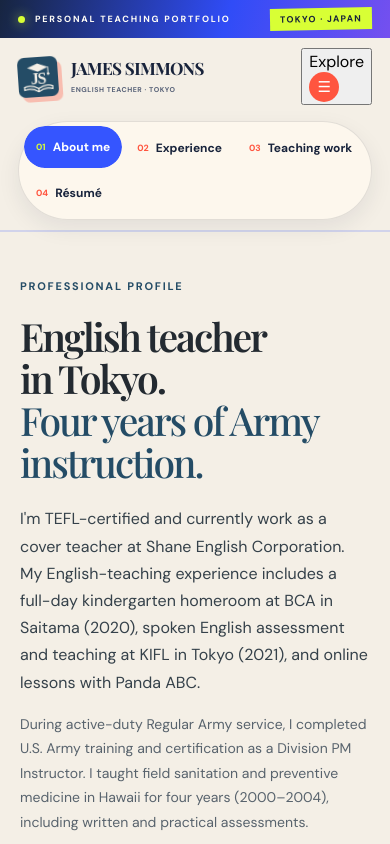
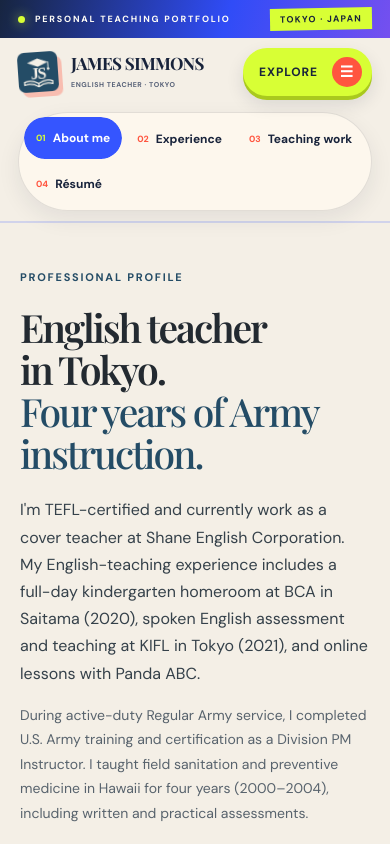
Before and after one commit to desukara/portfolio, a Next.js app: page /about in a window 390 px wide. Shown: the top 844 px of the page. Built offline with nearby package versions, Linux system fonts and the light colour scheme; a web font is replaced by a local one.

Commit message:
Style controlled mobile navigation toggle

```diff
--- a/app/home-motion.css
+++ b/app/home-motion.css
@@ -770,11 +770,47 @@
   .site-header .nav-cta { display: none; }
 }
 
-@media (max-width: 800px) {
-  .site-header .mobile-menu:not([open]) nav { display: none; }
-}
+
 
 @media (max-width: 800px) {
-  .site-header details.mobile-menu:not([open]) > nav { display: none !important; visibility: hidden !important; }
-  .site-header details.mobile-menu[open] > nav { display: flex !important; visibility: visible !important; }
+  .site-header .mobile-menu-trigger {
+    display: inline-flex;
+    align-items: center;
+    justify-content: center;
+    gap: 14px;
+    min-width: 128px;
+    min-height: 48px;
+    padding: 9px 10px 9px 16px;
+    border: 0;
+    border-radius: 999px;
+    background: var(--nav-lime);
+    box-shadow: 0 4px 0 #a9c91e, 0 8px 18px rgba(24, 35, 59, .12);
+    color: var(--nav-ink);
+    cursor: pointer;
+    font: inherit;
+    font-size: 12px;
+    font-weight: 800;
+    letter-spacing: .08em;
+    text-transform: uppercase;
+    transition: background 180ms ease, color 180ms ease, transform 220ms ease;
+  }
+  .site-header .mobile-menu-trigger:hover,
+  .site-header .mobile-menu-trigger:focus-visible,
+  .site-header .mobile-menu.is-open .mobile-menu-trigger {
+    background: var(--nav-electric);
+    color: white;
+    transform: translateY(-2px);
+  }
+  .site-header .mobile-menu-trigger:focus-visible {
+    outline: 3px solid var(--nav-coral);
+    outline-offset: 4px;
+  }
+  .site-header .mobile-menu.is-open .menu-toggle { transform: rotate(90deg); }
+  .site-header .mobile-menu nav { display: flex !important; }
+  .site-header .mobile-menu nav[hidden] {
+    display: none !important;
+    visibility: hidden !important;
+    pointer-events: none !important;
+  }
+  .site-header .nav-cta { display: none; }
 }
```
